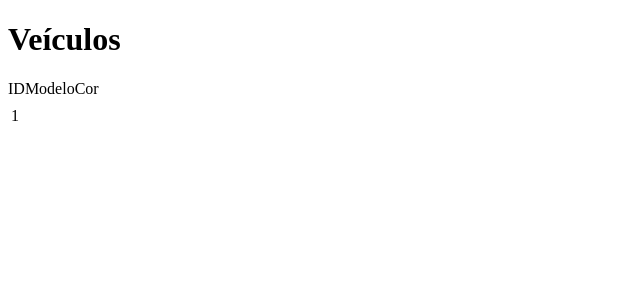
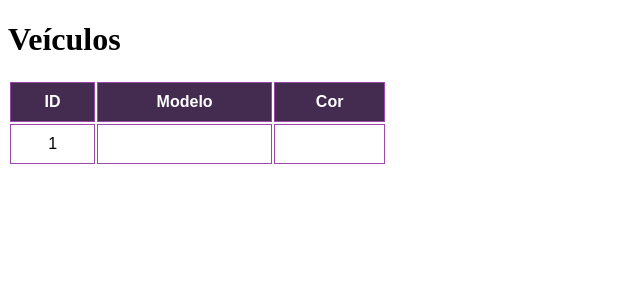
Before and after one commit to niveabeh/crud-fabrica-carros-php, a PHP site: page / in a window 1280 px wide. Shown: the top 300 px of the page, without its empty margins (0-640 px from the left). Run offline with PHP 8.4, Linux system fonts and the light colour scheme; tables that the repository leaves empty or names only in its code hold one stand-in row (values such as "Sample post"); data that the repository does not hold is empty.

Commit message:
adicionando style

```diff
--- /dev/null
+++ b/mvc/views/css/style.css
@@ -0,0 +1,24 @@
+.table {
+    width: 30%;
+    font-family: Arial, sans-serif;
+}
+
+.table th, .table td {
+    border: 1px solid #9c48ab;
+    padding: 10px;
+    text-align: center;
+}
+
+.table th {
+    background-color: #442c50;
+    color: white;
+}
+
+.table tr:nth-child(even) {
+    background-color: #f9e3ff;
+}
+
+.table tr:hover {
+    background-color: #ead6f8;
+    transition: .3s;
+}
--- a/mvc/views/index.php
+++ b/mvc/views/index.php
@@ -1,26 +1,32 @@
 <!DOCTYPE html>
 <html lang="pt-br">
+
 <head>
     <meta charset="UTF-8">
     <meta name="viewport" content="width=device-width, initial-scale=1.0">
+    <link rel="stylesheet" href="/crud-fabrica-carros-php/mvc/views/css/style.css">
     <title>Document</title>
 </head>
+
 <body>
     <h1>Veículos</h1>
     <div class="content">
         <table class="table">
             <thead>
-                <tr>ID</tr>
-                <tr>Modelo</tr>
-                <tr>Cor</tr>
+                <tr>
+                    <th>ID</th>
+                    <th>Modelo</th>
+                    <th>Cor</th>
+                </tr>
             </thead>
             <tbody>
                 <?php
-                foreach($resultData as $data): ?>
+
+                foreach ($resultData as $data): ?>
                     <tr>
-                    <td><?=  $data['id'] ?></td>
-                    <td><?=  $data['modelo'] ?></td>
-                    <td><?=  $data['cor'] ?></td>
+                        <td><?= $data['id'] ?></td>
+                        <td><?= $data['modelo'] ?></td>
+                        <td><?= $data['cor'] ?></td>
                     </tr>
                 <?php endforeach; ?>
             </tbody>
@@ -28,4 +34,5 @@
     </div>
 
 </body>
+
 </html>
```
Also changed, not shown: mvc/views/css/index.css (deleted).
